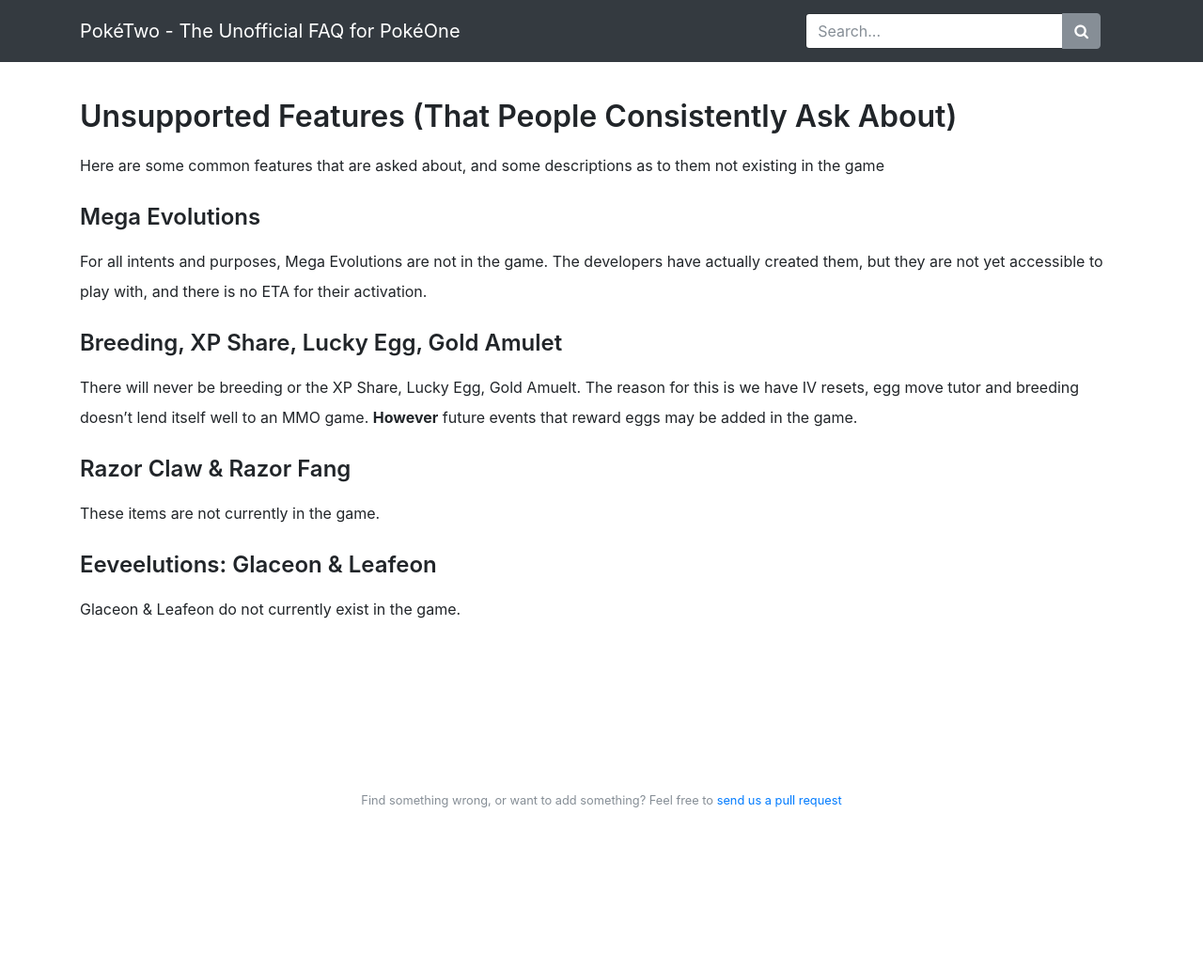
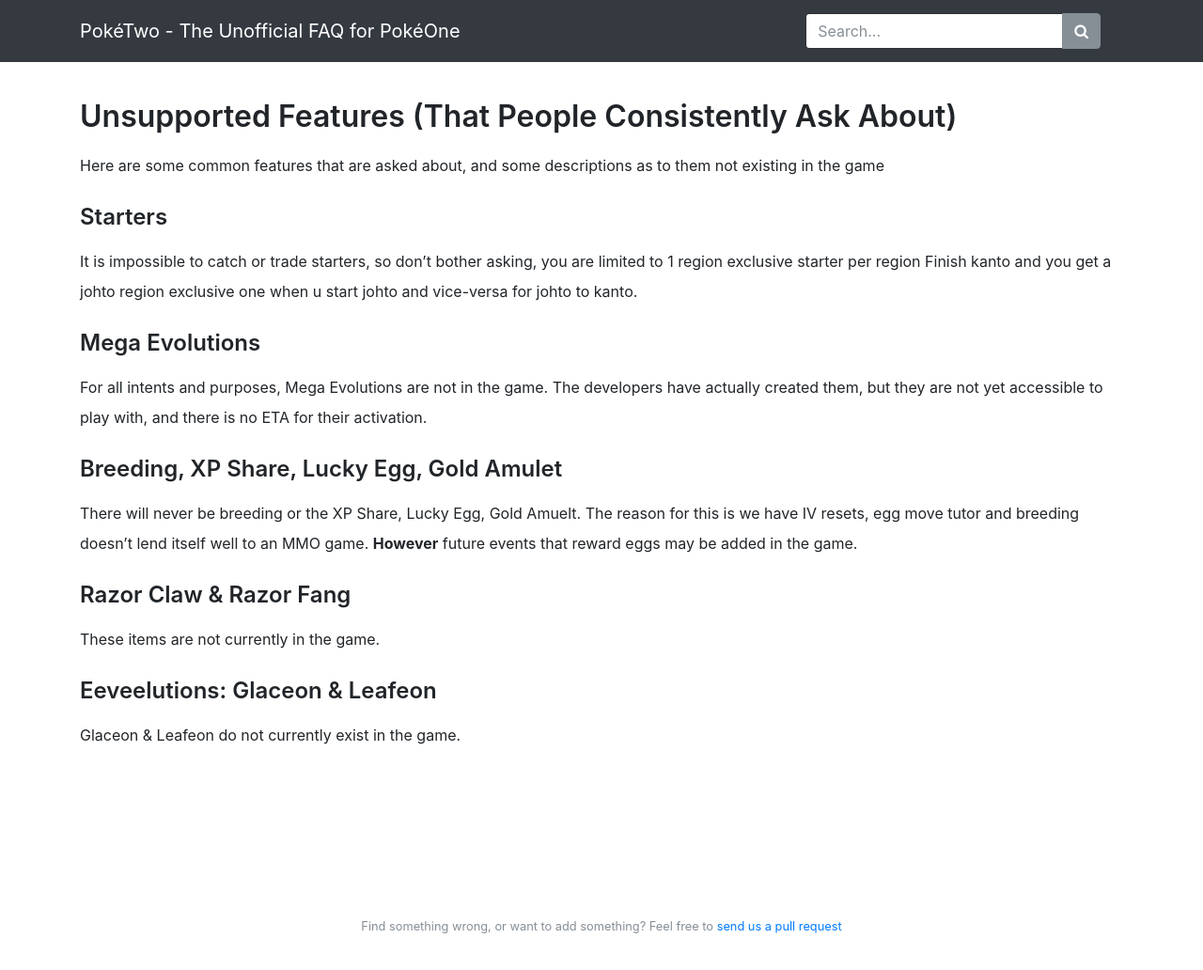
Before and after one commit to X3I/poketwo.com, a Jekyll site: the page built from _pages/game/unsupported.md, in a window 1280 px wide and 1100 px high. Shown: the top 1032 px of the window at 94% size. Built offline with Jekyll 4.4.1, drawn with Linux system fonts in a browser that asks for light colours; nearby versions of some CDN libraries; our own code applies the rules of GitHub Pages for plain Markdown files.

Commit message:
Update unsupported.md

```diff
--- a/_pages/game/unsupported.md
+++ b/_pages/game/unsupported.md
@@ -8,6 +8,12 @@
 
 Here are some common features that are asked about, and some descriptions as to
 them not existing in the game
+
+## Starters
+
+It is impossible to catch or trade starters, so don't bother asking, you are limited to 1 region exclusive starter per region
+Finish kanto and you get a johto region exclusive one when u start johto
+and vice-versa for johto to kanto.
 
 ## Mega Evolutions
 
```
